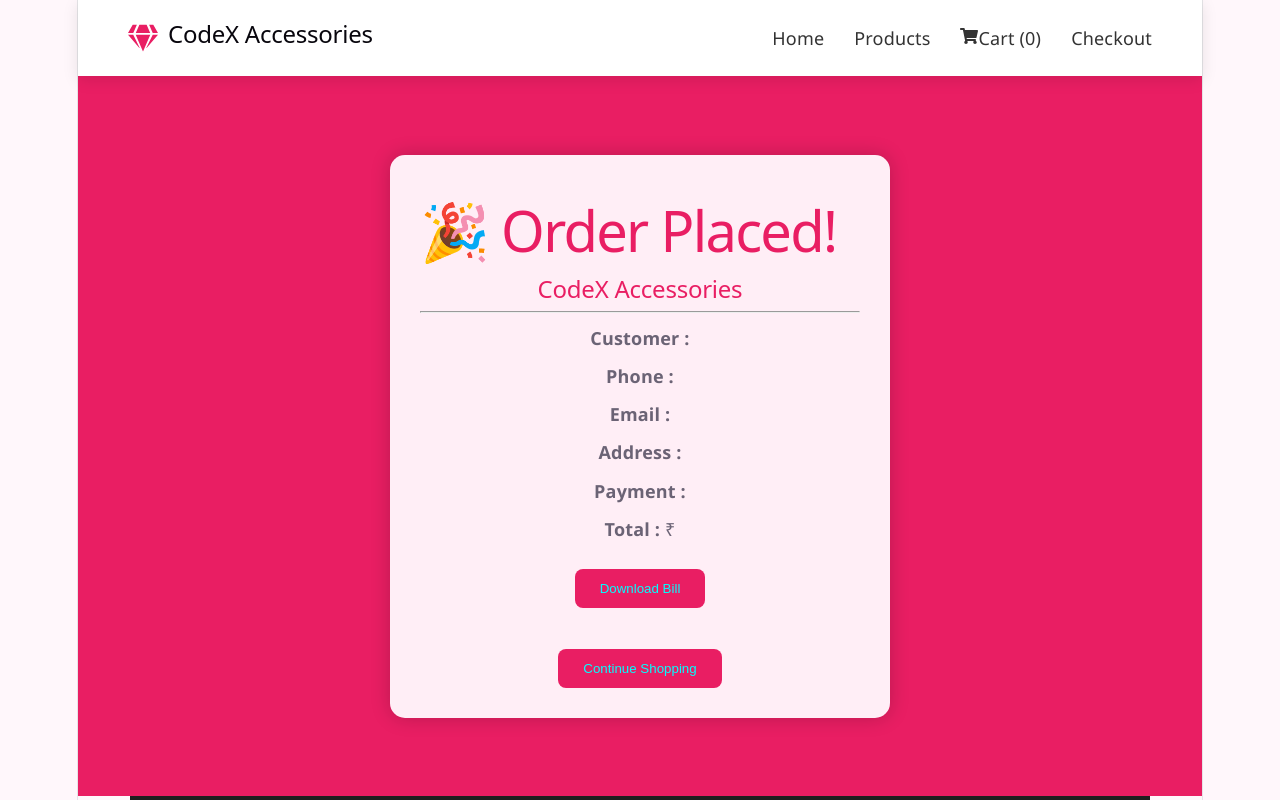
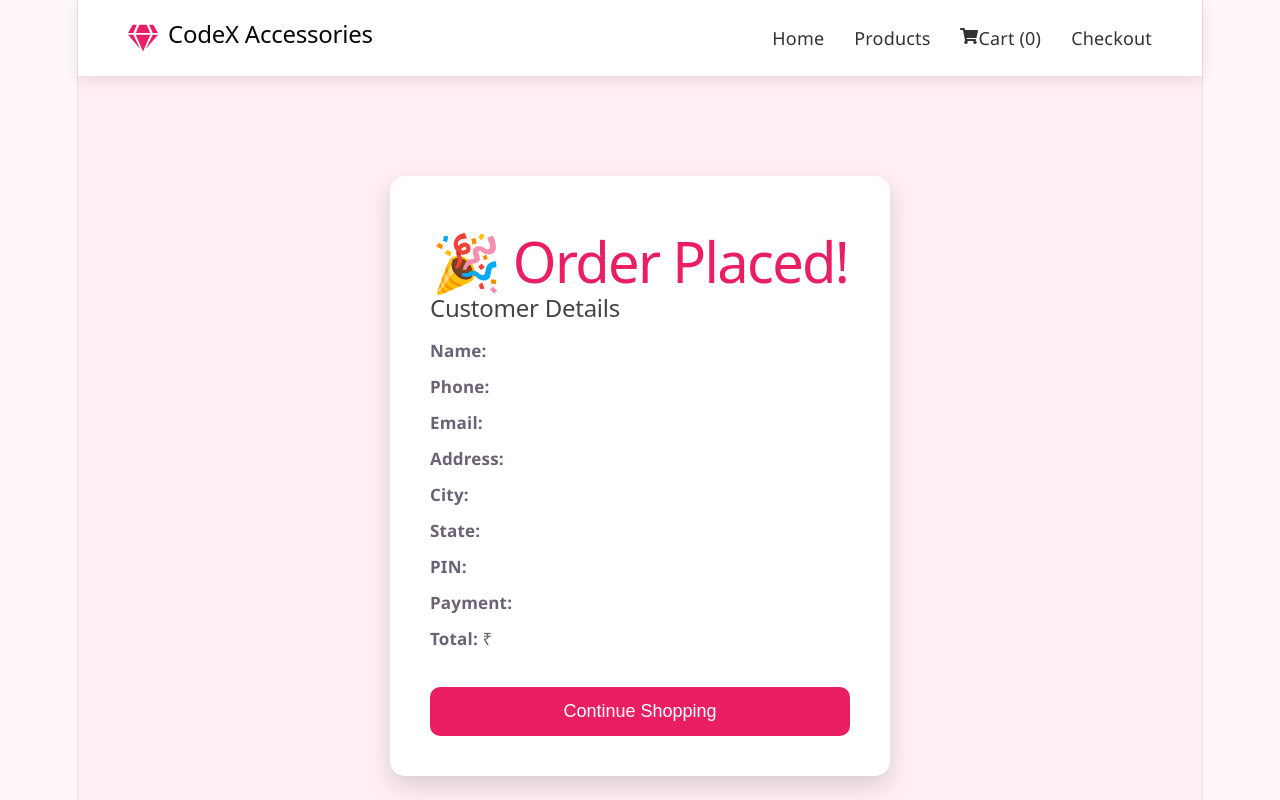
Before and after one commit to navateja5994/TEAM_3_IC_MERN_STACK, a React (Vite) app in the folder CodeX/: page /success in a window 1280 px wide. Shown: the top 800 px of the page. Built offline with nearby package versions, Linux system fonts and the light colour scheme.

Commit message:
Updated CodeX accessories project and added backend setup

```diff
--- a/CodeX/src/pages/Cart.jsx
+++ b/CodeX/src/pages/Cart.jsx
@@ -145,9 +145,12 @@ function Cart() {
 
 
 
-        <Link
+       <Link
   to="/checkout"
-  state={{ total: totalAmount }}
+  state={{
+    total: totalAmount,
+    cartItems: cartItems,
+  }}
 >
   <button className="checkout-btn">
     Proceed To Checkout
--- a/CodeX/src/pages/Checkout.jsx
+++ b/CodeX/src/pages/Checkout.jsx
@@ -14,8 +14,8 @@ function Checkout() {
   const [email, setEmail] = useState("");
   const [address, setAddress] = useState("");
   const [city, setCity] = useState("");
-  const [stateName, setStateName] = useState("");
-  const [pin, setPin] = useState("");
+  const [state, setState] = useState("");
+  const [pinCode, setPinCode] = useState("");
 
   const handleSubmit = (e) => {
     e.preventDefault();
@@ -25,7 +25,10 @@ function Checkout() {
         customerName,
         phone,
         email,
-        address: `${address}, ${city}, ${stateName} - ${pin}`,
+        address,
+        city,
+        state,
+        pinCode,
         total,
         cartItems,
       },
@@ -36,8 +39,7 @@ function Checkout() {
     <div className="checkout-container">
       <h1>Checkout</h1>
 
-      <form onSubmit={handleSubmit} className="checkout-form">
-
+      <form className="checkout-form" onSubmit={handleSubmit}>
         <input
           type="text"
           placeholder="Full Name"
@@ -80,23 +82,20 @@ function Checkout() {
         <input
           type="text"
           placeholder="State"
-          value={stateName}
-          onChange={(e) => setStateName(e.target.value)}
+          value={state}
+          onChange={(e) => setState(e.target.value)}
           required
         />
 
         <input
           type="text"
           placeholder="PIN Code"
-          value={pin}
-          onChange={(e) => setPin(e.target.value)}
+          value={pinCode}
+          onChange={(e) => setPinCode(e.target.value)}
           required
         />
 
-        <button type="submit">
-          Proceed to Payment
-        </button>
-
+        <button type="submit">Proceed To Payment</button>
       </form>
     </div>
   );
--- a/CodeX/src/pages/Payment.jsx
+++ b/CodeX/src/pages/Payment.jsx
@@ -1,5 +1,6 @@
 import { useNavigate, useLocation } from "react-router-dom";
 import { useState } from "react";
+import { QRCodeSVG } from "qrcode.react";
 import "./Payment.css";
 
 function Payment() {
@@ -10,25 +11,40 @@ function Payment() {
 
   const amount = location.state?.total || 0;
 
+  const upiId = "9030523441@ibl";
+  const payeeName = encodeURIComponent("CodeX Accessories");
+
+  const upiLink = `upi://pay?pa=${upiId}&pn=${payeeName}&am=${amount}&cu=INR`;
+
   const payNow = async () => {
+
     if (!paymentMethod) {
       alert("Please select a payment method");
       return;
     }
 
     const order = {
-      customerName: location.state?.customerName,
-      phone: location.state?.phone,
-      email: location.state?.email,
-      address: location.state?.address,
-      paymentMethod,
+      customerName: location.state.customerName,
+      phone: location.state.phone,
+      email: location.state.email,
+      address: location.state.address,
+      city: location.state.city,
+      state: location.state.state,
+      pinCode: location.state.pinCode,
+
+      paymentMethod: paymentMethod,
+
       totalAmount: amount,
-      items: location.state?.cartItems || [],
+
+      items: location.state.cartItems || [],
+
       orderDate: new Date().toISOString(),
+
       status: "Paid",
     };
 
     try {
+
       const response = await fetch("http://127.0.0.1:8000/api/orders/", {
         method: "POST",
         headers: {
@@ -38,24 +54,32 @@ function Payment() {
       });
 
       const data = await response.json();
+
       console.log(data);
 
-      alert("Order Saved Successfully!");
+      alert("Order Saved Successfully");
 
       navigate("/success", {
         state: order,
       });
-    } catch (err) {
-      console.error(err);
+
+    } catch (error) {
+
+      console.log(error);
+
       alert("Failed to save order");
+
     }
   };
 
   return (
     <div className="payment-container">
+
       <h1>Payment</h1>
 
-      <h2>Total Amount: ₹{amount}</h2>
+      <h2>Amount to Pay: ₹{amount}</h2>
+
+      <div className="payment-box">
 
         <label>
           <input
@@ -67,7 +91,41 @@ function Payment() {
           UPI
         </label>
 
-      <br />
+        {paymentMethod === "UPI" && (
+          <div
+            style={{
+              textAlign: "center",
+              margin: "20px 0",
+            }}
+          >
+            <p>Scan QR Code</p>
+
+            <QRCodeSVG
+              value={upiLink}
+              size={180}
+            />
+          </div>
+        )}
+
+        <label>
+          <input
+            type="radio"
+            value="Credit Card"
+            checked={paymentMethod === "Credit Card"}
+            onChange={(e) => setPaymentMethod(e.target.value)}
+          />
+          Credit Card
+        </label>
+
+        <label>
+          <input
+            type="radio"
+            value="Debit Card"
+            checked={paymentMethod === "Debit Card"}
+            onChange={(e) => setPaymentMethod(e.target.value)}
+          />
+          Debit Card
+        </label>
 
         <label>
           <input
@@ -79,10 +137,12 @@ function Payment() {
           Cash On Delivery
         </label>
 
-      <br />
-      <br />
+        <button onClick={payNow}>
+          Pay Now
+        </button>
 
-      <button onClick={payNow}>Pay Now</button>
+      </div>
+
     </div>
   );
 }
--- a/CodeX/src/pages/Success.css
+++ b/CodeX/src/pages/Success.css
@@ -1,57 +1,84 @@
 .success-container{
 
 display:flex;
+
 justify-content:center;
+
 align-items:center;
-min-height:90vh;
-background:#e91e63;
+
+min-height:100vh;
+
+background:#ffeef6;
+
+padding:30px;
 
 }
 
-.invoice{
+.success-card{
+
+background:white;
+
+padding:40px;
 
 width:500px;
-background:#ffeef6;
-padding:30px;
+
 border-radius:15px;
-box-shadow:0 0 20px rgba(0,0,0,.2);
+
+box-shadow:0 10px 25px rgba(0,0,0,.15);
+
+text-align:left;
 
 }
 
-.invoice h1{
+.success-card h1{
 
 color:#e91e63;
-text-align:start;
+
+text-align:center;
+
+margin-bottom:20px;
 
 }
 
-.invoice h2{
+.success-card h2{
 
-text-align:center;
-color:#e91e63
+margin-bottom:15px;
+
+color:#444;
 
 }
 
-.invoice p{
+.success-card p{
 
-font-size:18px;
-margin:12px 0;
+font-size:17px;
+
+margin:10px 0;
 
 }
 
-.invoice button{
+.success-card button{
 
-padding:12px 25px;
+margin-top:25px;
+
+width:100%;
+
+padding:14px;
+
+border:none;
+
 background:#e91e63;
-color:aqua;
-border:none;
-border-radius:8px;
+
+color:white;
+
+font-size:18px;
+
+border-radius:10px;
+
 cursor:pointer;
-margin-top:15px;
 
 }
 
-.invoice button:hover{
+.success-card button:hover{
 
 background:#c2185b;
 
--- a/CodeX/src/pages/Success.jsx
+++ b/CodeX/src/pages/Success.jsx
@@ -1,41 +1,40 @@
-import { Link, useLocation } from "react-router-dom";
+import { useLocation } from "react-router-dom";
+import { Link } from "react-router-dom";
 import "./Success.css";
 
 function Success() {
 
   const location = useLocation();
 
-  const order = location.state || {};
+  const order = location.state;
 
   return (
 
     <div className="success-container">
 
-      <div className="invoice">
+      <div className="success-card">
 
         <h1>🎉 Order Placed!</h1>
 
-        <h2>CodeX Accessories</h2>
+        <h2>Customer Details</h2>
 
-        <hr />
+        <p><strong>Name:</strong> {order?.customerName}</p>
 
-        <p><strong>Customer :</strong> {order.customerName}</p>
+        <p><strong>Phone:</strong> {order?.phone}</p>
 
-        <p><strong>Phone :</strong> {order.phone}</p>
+        <p><strong>Email:</strong> {order?.email}</p>
 
-        <p><strong>Email :</strong> {order.email}</p>
+        <p><strong>Address:</strong> {order?.address}</p>
 
-        <p><strong>Address :</strong> {order.address}</p>
+        <p><strong>City:</strong> {order?.city}</p>
 
-        <p><strong>Payment :</strong> {order.paymentMethod}</p>
+        <p><strong>State:</strong> {order?.state}</p>
 
-        <p><strong>Total :</strong> ₹{order.totalAmount}</p>
+        <p><strong>PIN:</strong> {order?.pinCode}</p>
 
-        <button onClick={() => window.print()}>
-          Download Bill
-        </button>
+        <p><strong>Payment:</strong> {order?.paymentMethod}</p>
 
-        <br /><br />
+        <p><strong>Total:</strong> ₹{order?.totalAmount}</p>
 
         <Link to="/">
           <button>
@@ -48,6 +47,7 @@ function Success() {
     </div>
 
   );
+
 }
 
 export default Success;
```
Lines whose indentation alone changed are shown as unchanged.
